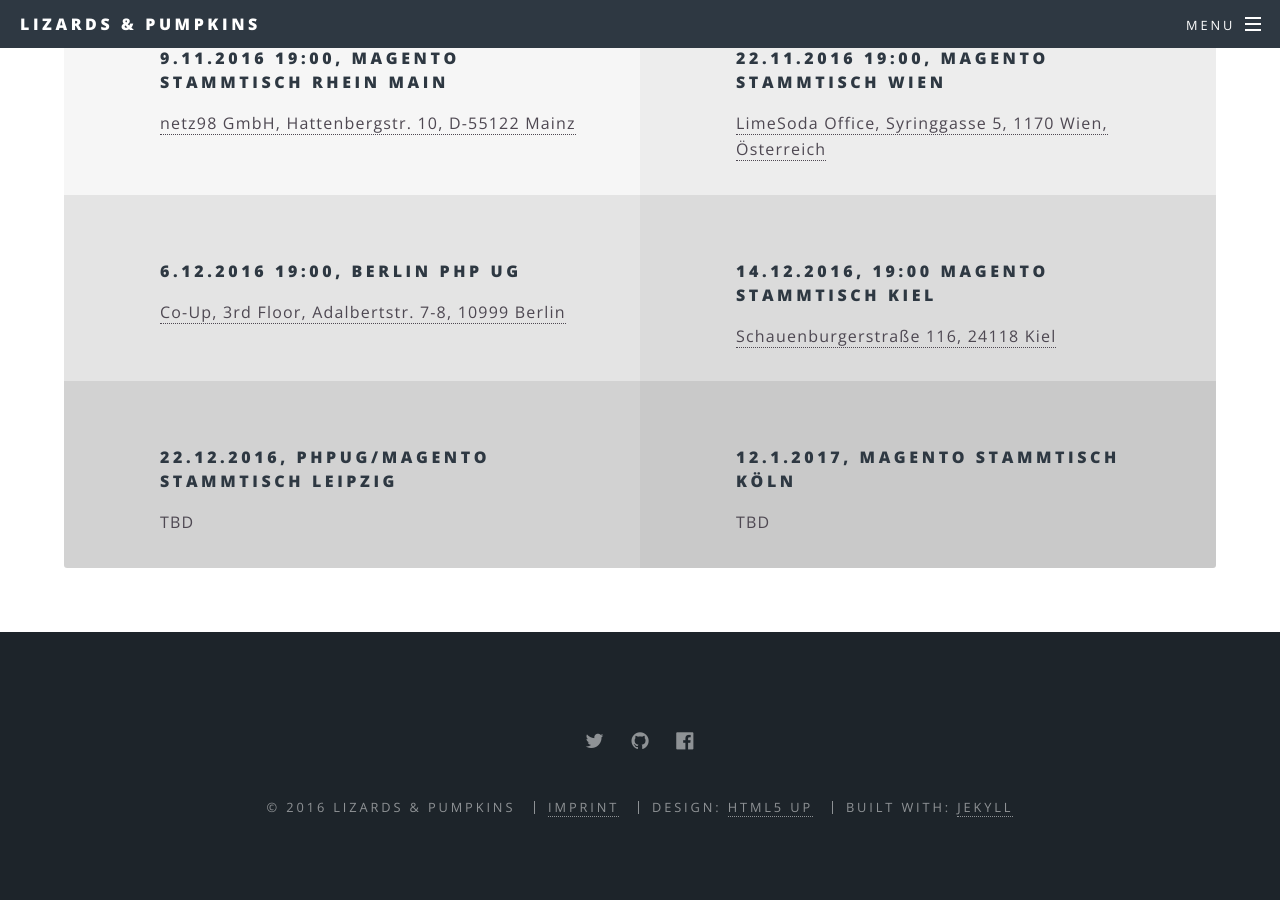
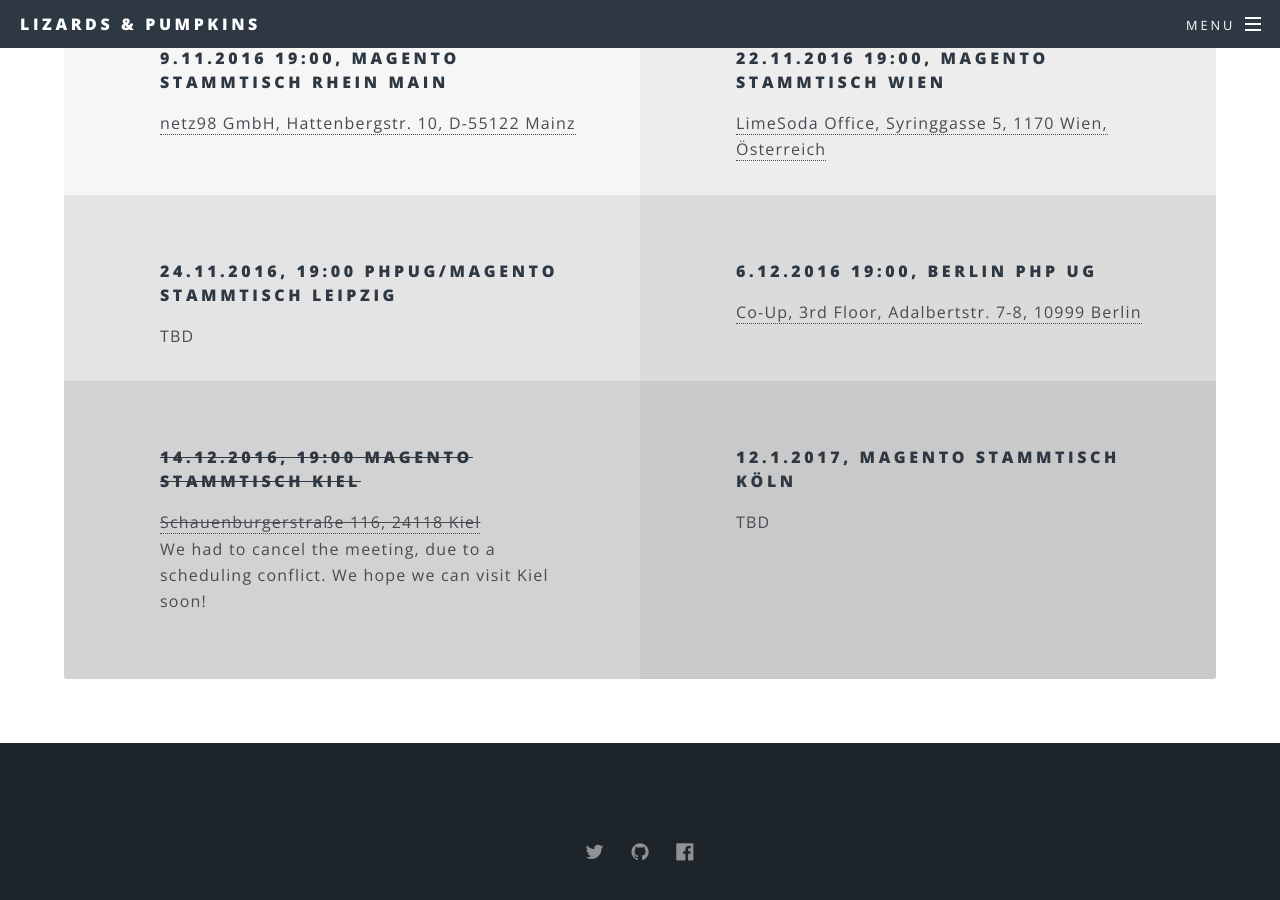
Before and after one commit to lizards-and-pumpkins/lizards-and-pumpkins.github.io, a Jekyll site: the page built from events.html, in a window 1280 px wide and 900 px high, scrolled down 526 px. Built offline with Jekyll 4.4.1, drawn with Linux system fonts in a browser that asks for light colours.

Commit message:
Issue #14: Cancel Kiel, fix date for Leipzig

```diff
--- a/events.html
+++ b/events.html
@@ -17,16 +17,17 @@ subtitle: Want to hear more? Meet us!
         <a href="http://magewien.at/">LimeSoda Office, Syringgasse 5, 1170 Wien, Österreich</a>
     </li>
     <li>
+        <h4>24.11.2016, 19:00 PHPUG/Magento Stammtisch Leipzig</h4>
+        TBD
+    </li>
+    <li>
         <h4>6.12.2016 19:00, Berlin PHP UG</h4>
         <a href="http://www.bephpug.de/">Co-Up, 3rd Floor, Adalbertstr. 7-8, 10999 Berlin</a>
     </li>
     <li>
-        <h4>14.12.2016, 19:00 Magento Stammtisch Kiel</h4>
-        <a href="http://www.magento-stammtisch-kiel.de/">Schauenburgerstraße 116, 24118 Kiel</a>
-    </li>
-    <li>
-        <h4>22.12.2016, PHPUG/Magento Stammtisch Leipzig</h4>
-        TBD
+        <h4><del>14.12.2016, 19:00 Magento Stammtisch Kiel</del></h4>
+        <del><a href="http://www.magento-stammtisch-kiel.de/">Schauenburgerstraße 116, 24118 Kiel</a></del>
+        <p>We had to cancel the meeting, due to a scheduling conflict. We hope we can visit Kiel soon!</p>
     </li>
     <li>
         <h4>12.1.2017, Magento Stammtisch Köln</h4>
```
